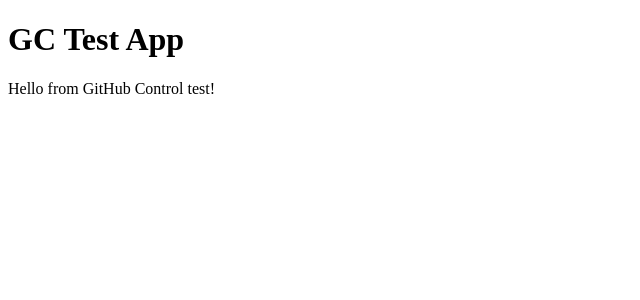
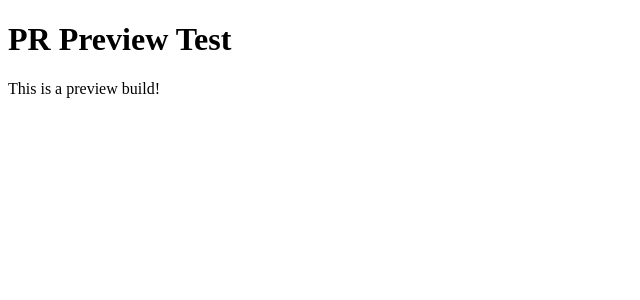
Before and after one commit to vitaliemiron/gc-test-app, a Next.js app: page / in a window 1280 px wide. Shown: the top 300 px of the page, without its empty margins (0-640 px from the left). Built offline with nearby package versions, Linux system fonts and the light colour scheme.

Commit message:
feat: test preview

```diff
--- a/app/page.tsx
+++ b/app/page.tsx
@@ -1,3 +1,8 @@
 export default function Home() {
-  return <main><h1>GC Test App</h1><p>Hello from GitHub Control test!</p></main>;
+  return (
+    <main>
+      <h1>PR Preview Test</h1>
+      <p>This is a preview build!</p>
+    </main>
+  );
 }
```
